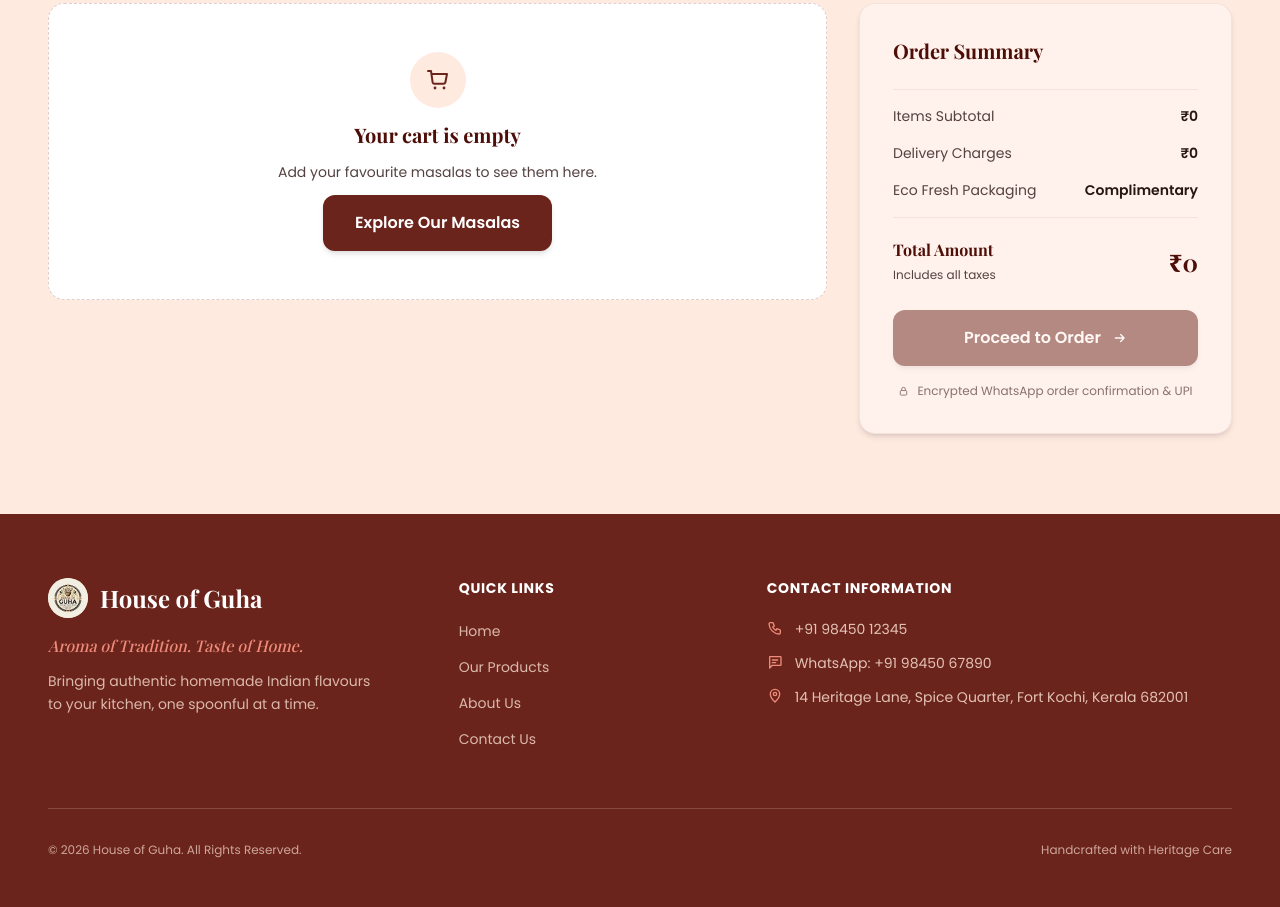
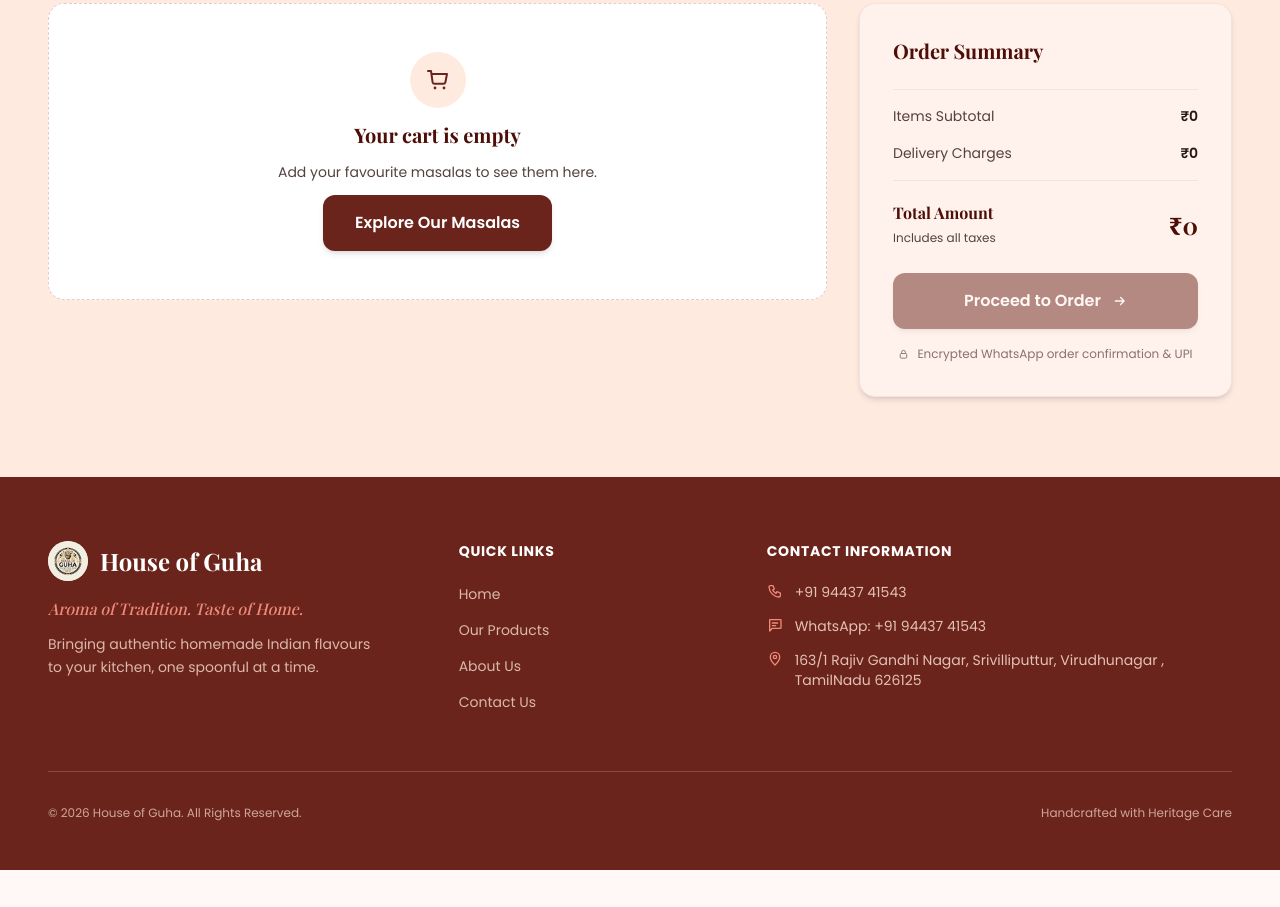
Before and after one commit to AndalPriya-C/house_of_guha_website, a plain HTML site: page index.html in a window 1280 px wide. Shown: the part 3132-4039 px from the top of the page. After the commit the page ends 4002 px from the top, so only its background shows below. Drawn offline with nearby package versions, Linux system fonts and the light colour scheme; a web font is replaced by a local one.

Commit message:
Update shipping threshold and contact information

```diff
--- a/index.html
+++ b/index.html
@@ -144,7 +144,7 @@
           <div class="cart-items" id="cart-items" aria-live="polite"></div>
           <div class="ship-banner" id="ship-banner" hidden>
             <svg width="22" height="16"><use href="#i-truck"/></svg>
-            <div><strong>Free Express Shipping Applied!</strong><span>Your order exceeds ₹999. Fresh ground masalas packed with food-grade foil seal.</span></div>
+            <div><strong>Free Express Shipping Applied!</strong><span>Your order exceeds ₹2999. Fresh ground masalas packed with food-grade foil seal.</span></div>
           </div>
         </div>
         <aside class="summary" aria-label="Order summary">
@@ -152,7 +152,6 @@
           <dl class="sum-rows">
             <div><dt>Items Subtotal</dt><dd id="sum-subtotal">₹0</dd></div>
             <div><dt>Delivery Charges</dt><dd id="sum-delivery">₹0</dd></div>
-            <div><dt>Eco Fresh Packaging</dt><dd class="muted-green">Complimentary</dd></div>
           </dl>
           <div class="sum-total"><div><strong>Total Amount</strong><small>Includes all taxes</small></div><b id="sum-total">₹0</b></div>
           <button class="btn btn-primary btn-block" type="button" id="proceed-btn" data-open-order>Proceed to Order <svg width="14" height="14"><use href="#i-arrow"/></svg></button>
@@ -179,9 +178,9 @@
       <div>
         <h4>CONTACT INFORMATION</h4>
         <ul class="f-contact">
-          <li><svg width="16" height="16"><use href="#i-phone"/></svg>+91 98450 12345</li>
-          <li><svg width="16" height="16"><use href="#i-chat"/></svg>WhatsApp: +91 98450 67890</li>
-          <li><svg width="16" height="16"><use href="#i-pin"/></svg>14 Heritage Lane, Spice Quarter, Fort Kochi, Kerala 682001</li>
+          <li><svg width="16" height="16"><use href="#i-phone"/></svg>+91 94437 41543</li>
+          <li><svg width="16" height="16"><use href="#i-chat"/></svg>WhatsApp: +91 94437 41543</li>
+          <li><svg width="16" height="16"><use href="#i-pin"/></svg>163/1 Rajiv Gandhi Nagar, Srivilliputtur, Virudhunagar , TamilNadu 626125</li>
         </ul>
       </div>
     </div>
```
